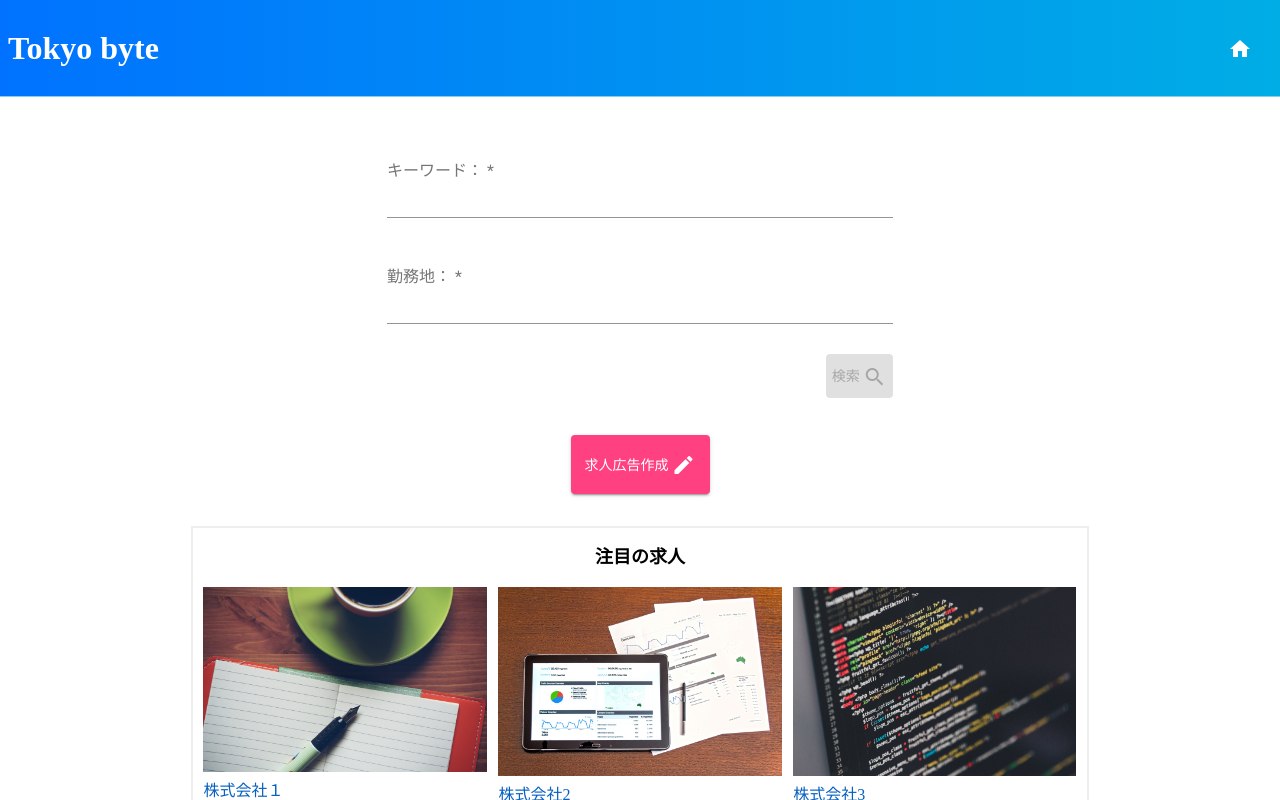
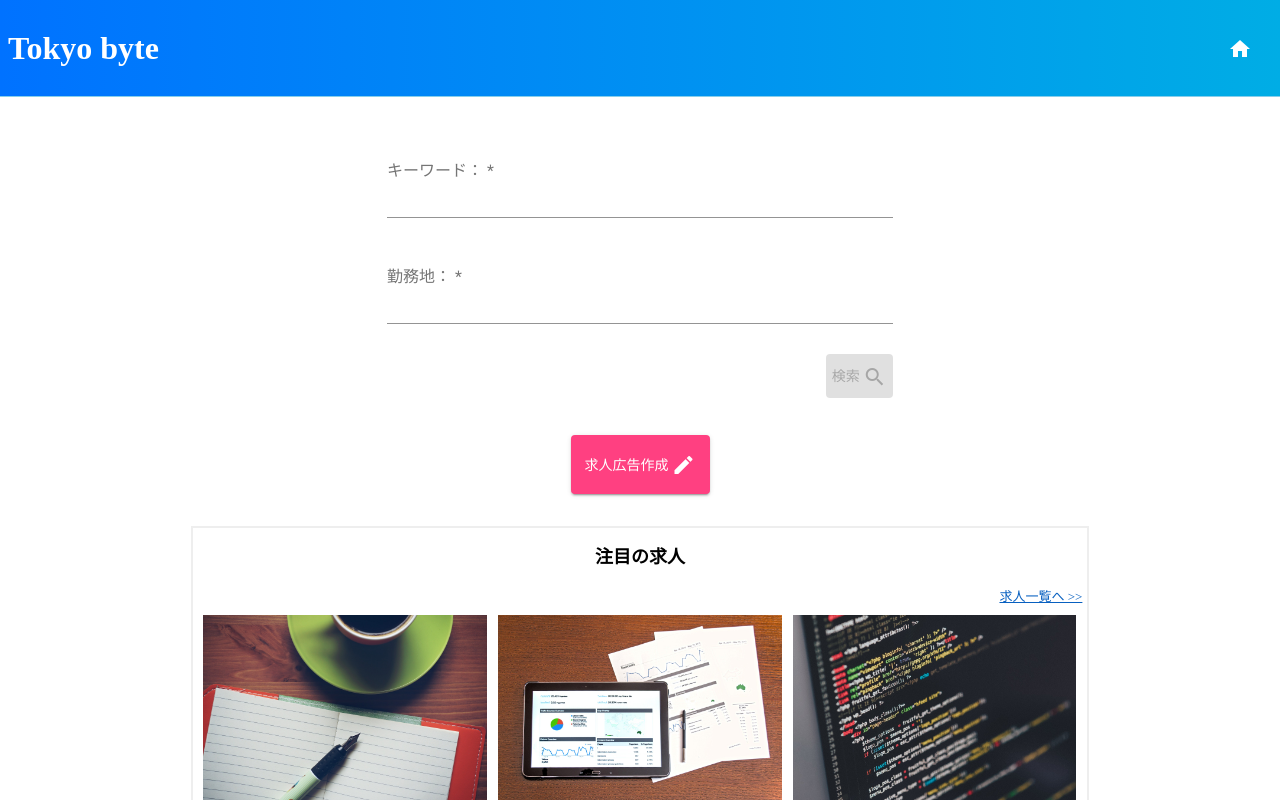
Before and after one commit to cameron-s-dev/angular-jobapp, an Angular app: page /top in a window 1280 px wide. Shown: the top 800 px of the page. Built offline with nearby package versions, Linux system fonts and the light colour scheme.

Commit message:
feat(attention): routerLink追加#38

```diff
--- a/src/app/top/attention/attention.component.html
+++ b/src/app/top/attention/attention.component.html
@@ -1,5 +1,6 @@
 <section class="attention">
-  <h2>注目の求人</h2>
+    <h2>注目の求人</h2>
+      <a routerLink="/joblist">求人一覧へ >></a>
     <div class="attention__content">
       <div class="attention__card">
         <img src="/assets/images/job4.jpg" width="100%" alt="注目求人1">
--- a/src/app/top/attention/attention.component.scss
+++ b/src/app/top/attention/attention.component.scss
@@ -38,4 +38,15 @@
     text-align: center;
     margin-bottom: 16px;
   }
+  a {
+    display: block;
+    font-size: 13px;
+    margin-bottom: 8px;
+    color: #0860c0;
+    text-decoration: underline;
+    text-align: right;
+    &:hover {
+      opacity: .7;
+    }
+  }
 }
```
